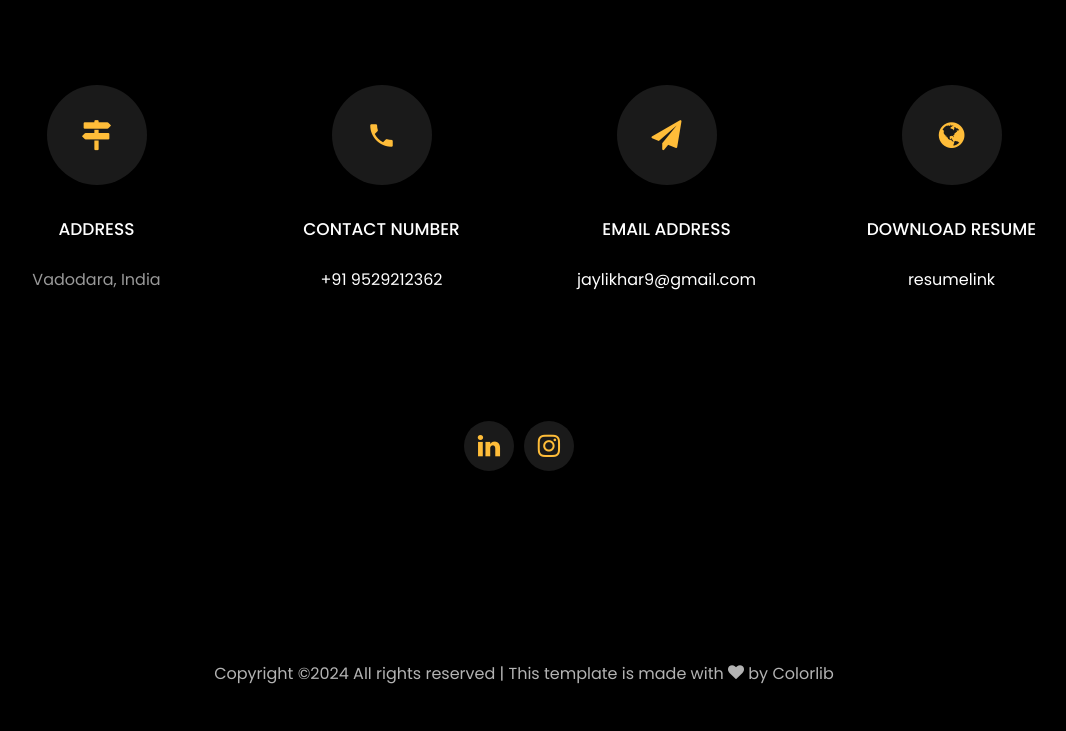
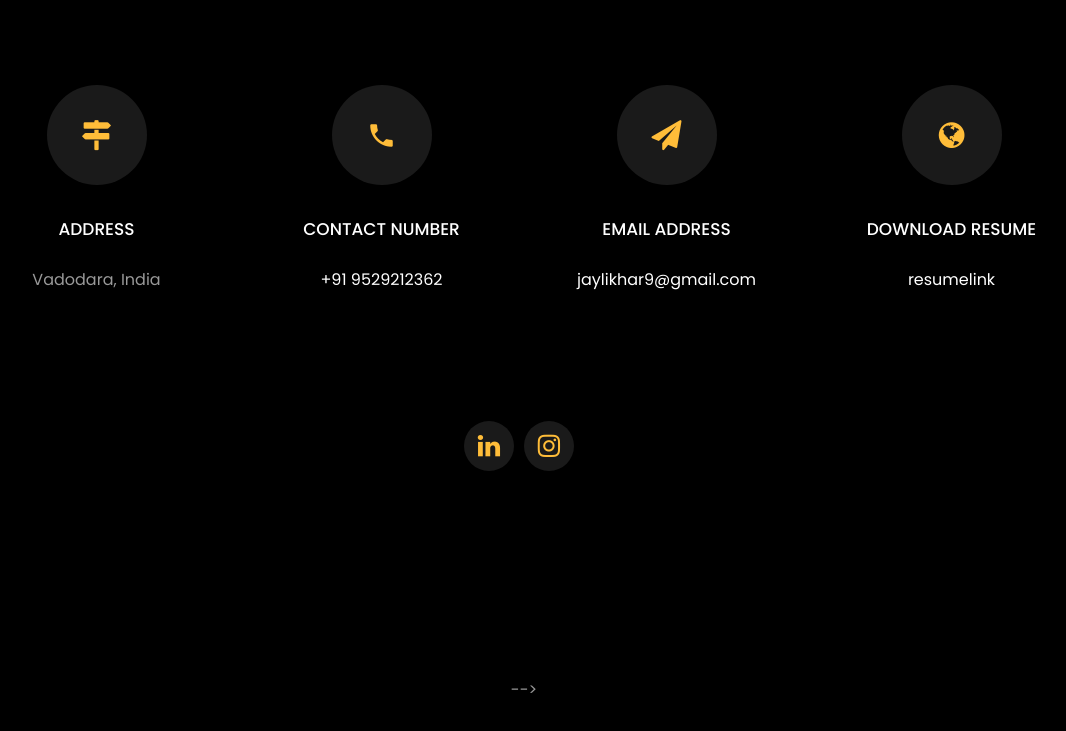
Before and after one commit to JayLikhar1/jaylikhar1.github.io, a plain HTML site: page index.html in a window 1280 px wide. Shown: the part 3148-3879 px from the top of the page, without its empty margins (116-1182 px from the left). Drawn offline with Linux system fonts and the light colour scheme; files whose address does not match are found by name.

Commit message:
Update index.html

```diff
--- a/index.html
+++ b/index.html
@@ -598,9 +598,9 @@
 		  <div class="row">
 			<div class="col-md-12 text-center">
 
-			  <p><!-- Link back to Colorlib can't be removed. Template is licensed under CC BY 3.0. -->
-	Copyright &copy;<script>document.write(new Date().getFullYear());</script> All rights reserved | This template is made with <i class="icon-heart color-danger" aria-hidden="true"></i> by <a href="https://colorlib.com" target="_blank">Colorlib</a>
-	<!-- Link back to Colorlib can't be removed. Template is licensed under CC BY 3.0. --></p>
+<!-- 			  <p><!-- Link back to Colorlib can't be removed. Template is licensed under CC BY 3.0. -->
+<!-- 	Copyright &copy;<script>document.write(new Date().getFullYear());</script> All rights reserved | This template is made with <i class="icon-heart color-danger" aria-hidden="true"></i> by <a href="https://colorlib.com" target="_blank">Colorlib</a> -->
+<!-- 	Link back to Colorlib can't be removed. Template is licensed under CC BY 3.0. --></p> -->
 			</div>
 		  </div>
 		</div>
```
